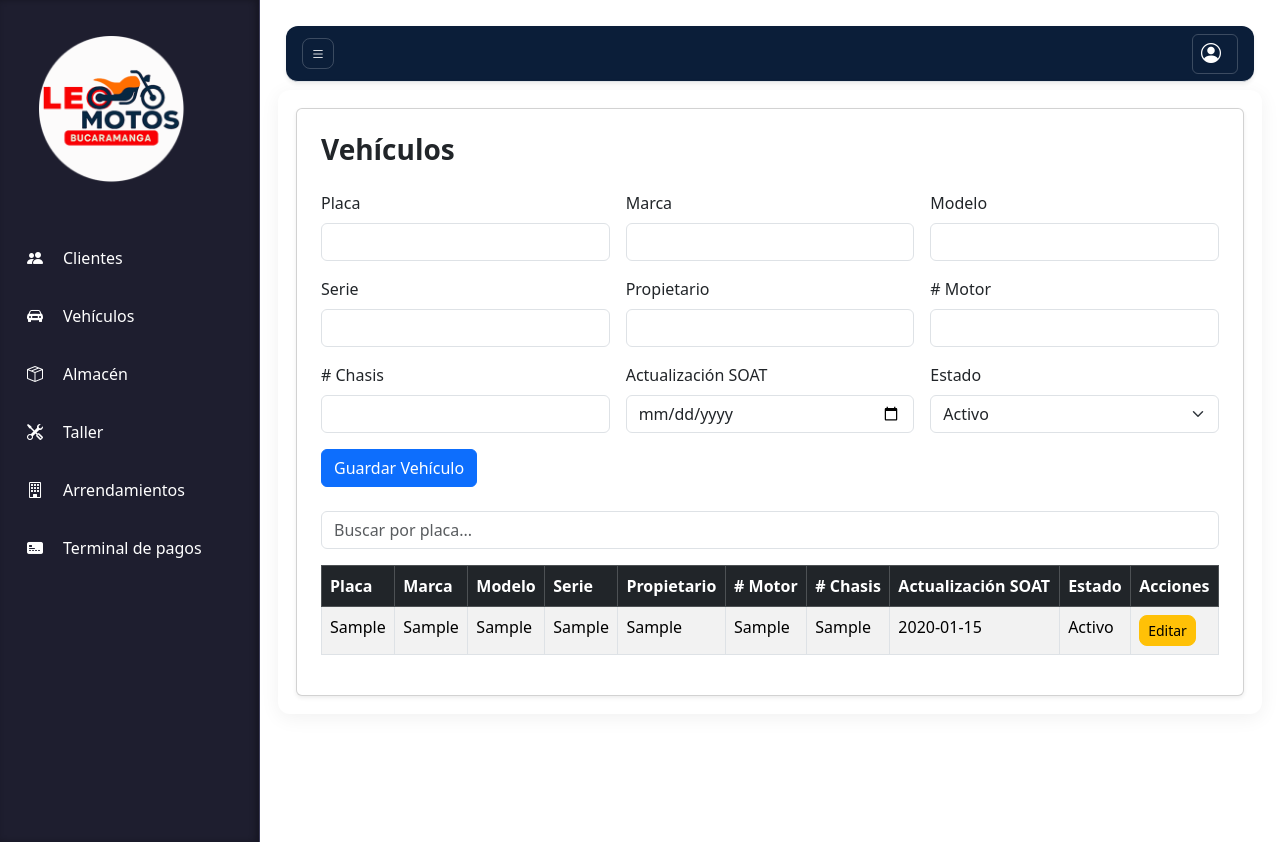
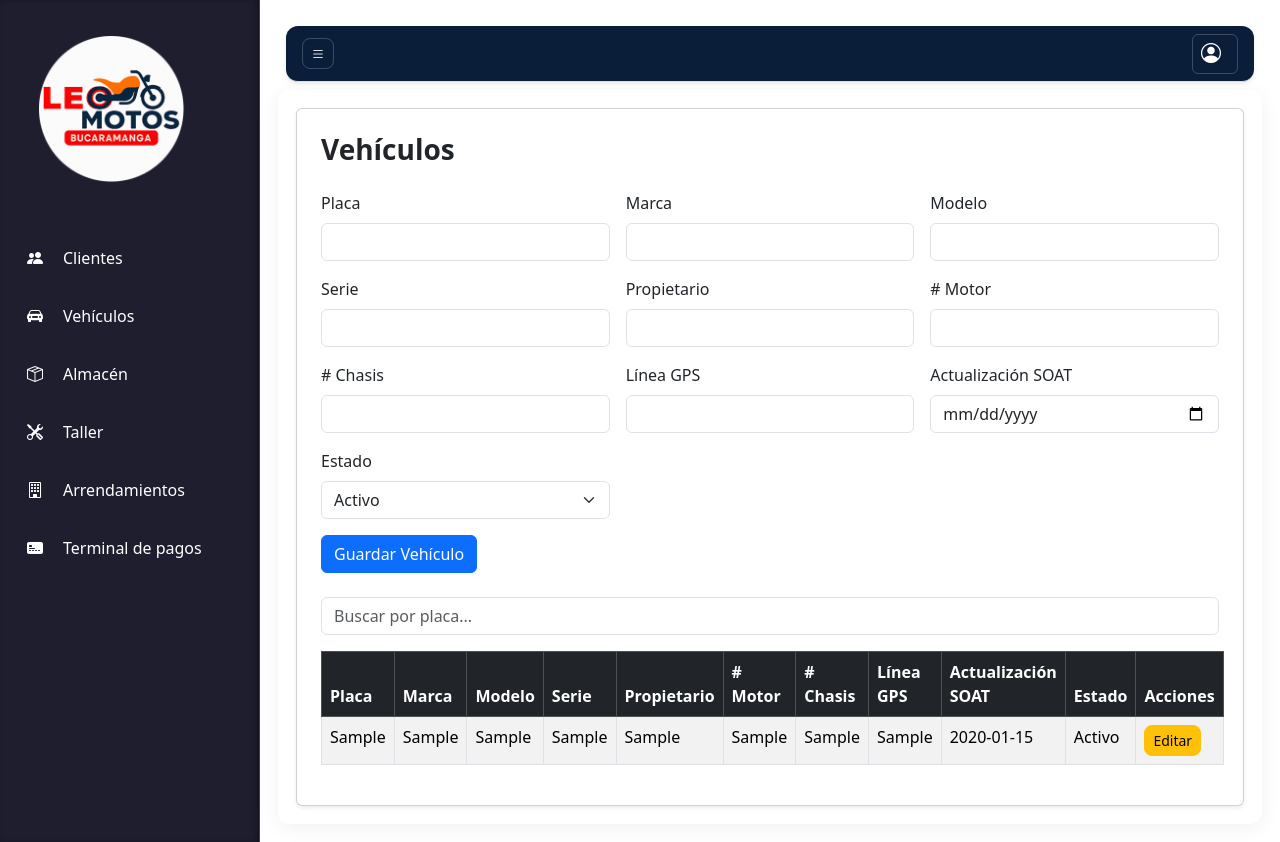
Before and after one commit to Xulian7/metro_project, a Django app: page /vehiculos/ in a window 1280 px wide. Run offline with Django 5.2, Linux system fonts and the light colour scheme; tables that the repository leaves empty hold one stand-in row (values such as "Sample post"); some libraries are stand-ins or nearby versions.

Commit message:
App Vehiculos

```diff
--- a/vehiculos/forms.py
+++ b/vehiculos/forms.py
@@ -6,8 +6,6 @@ class VehiculoForm(forms.ModelForm):
         model = Vehiculo
         fields = '__all__'
         widgets = {
-            'actualizacion_soat': forms.DateInput(attrs={'type': 'date', 'class': 'form-control'}),
-            'estado': forms.Select(attrs={'class': 'form-select'}),
             'placa': forms.TextInput(attrs={'class': 'form-control'}),
             'marca': forms.TextInput(attrs={'class': 'form-control'}),
             'modelo': forms.TextInput(attrs={'class': 'form-control'}),
@@ -15,4 +13,7 @@ class VehiculoForm(forms.ModelForm):
             'propietario': forms.TextInput(attrs={'class': 'form-control'}),
             'numero_motor': forms.TextInput(attrs={'class': 'form-control'}),
             'numero_chasis': forms.TextInput(attrs={'class': 'form-control'}),
+            'linea_gps': forms.TextInput(attrs={'class': 'form-control'}),  # 🛰️ nuevo campo
+            'actualizacion_soat': forms.DateInput(attrs={'type': 'date', 'class': 'form-control'}),
+            'estado': forms.Select(attrs={'class': 'form-select'}),
         }
--- a/vehiculos/models.py
+++ b/vehiculos/models.py
@@ -17,11 +17,11 @@ class Vehiculo(models.Model):
     numero_chasis = models.CharField(max_length=50, blank=True, null=True)
     actualizacion_soat = models.DateField()
     estado = models.CharField(max_length=10, choices=ESTADO_CHOICES, default='Activo')
+    linea_gps = models.CharField(max_length=50, blank=True, null=True)  # 🛰️ nuevo campo
 
     def __str__(self):
         return f"{self.placa} - {self.marca} {self.modelo}"
 
-    # 🔹 Placeholder para la relación futura con contratos
     @property
     def cliente_actual(self):
         return None
--- a/vehiculos/templates/vehiculos/vehiculos_dashboard.html
+++ b/vehiculos/templates/vehiculos/vehiculos_dashboard.html
@@ -3,7 +3,6 @@
 {% block content %}
 
 <div class="card p-4 shadow-sm">
-
   <h3 class="fw-bold mb-4">Vehículos</h3>
 
   <!-- ========================= -->
@@ -40,6 +39,10 @@
       <input type="text" name="numero_chasis" class="form-control">
     </div>
     <div class="col-md-4">
+      <label class="form-label">Línea GPS</label>
+      <input type="text" name="linea_gps" class="form-control">
+    </div>
+    <div class="col-md-4">
       <label class="form-label">Actualización SOAT</label>
       <input type="date" name="actualizacion_soat" class="form-control">
     </div>
@@ -62,6 +65,7 @@
   <div class="mb-3">
     <input type="text" id="busquedaPlaca" class="form-control" placeholder="Buscar por placa...">
   </div>
+
   <!-- ===================================== -->
   <!-- Tabla de Vehículos con Modal Dinámico -->
   <!-- ===================================== -->
@@ -75,6 +79,7 @@
         <th>Propietario</th>
         <th># Motor</th>
         <th># Chasis</th>
+        <th>Línea GPS</th>
         <th>Actualización SOAT</th>
         <th>Estado</th>
         <th>Acciones</th>
@@ -90,10 +95,13 @@
         <td>{{ v.propietario }}</td>
         <td>{{ v.numero_motor }}</td>
         <td>{{ v.numero_chasis }}</td>
+        <td>{{ v.linea_gps }}</td>
         <td>{{ v.actualizacion_soat|date:"Y-m-d" }}</td>
         <td>{{ v.estado }}</td>
         <td>
-                    <button type="button" class="btn btn-sm btn-warning edit-vehiculo-btn"
+          <button
+            type="button"
+            class="btn btn-sm btn-warning edit-vehiculo-btn"
             data-id="{{ v.id }}"
             data-placa="{{ v.placa }}"
             data-marca="{{ v.marca }}"
@@ -102,6 +110,7 @@
             data-propietario="{{ v.propietario }}"
             data-motor="{{ v.numero_motor }}"
             data-chasis="{{ v.numero_chasis }}"
+            data-linea="{{ v.linea_gps }}"
             data-soat="{{ v.actualizacion_soat|date:'Y-m-d' }}"
             data-estado="{{ v.estado }}"
             data-bs-toggle="modal"
@@ -112,7 +121,6 @@
       </tr>
       {% endfor %}
     </tbody>
-    </table>
   </table>
 
   <script>
@@ -129,7 +137,6 @@
       });
   });
   </script>
-
 </div>
 
 <!-- ============================ -->
@@ -146,9 +153,7 @@
         </div>
 
         <div class="modal-body">
-          <!-- ID oculto (clave para actualizar) -->
           <input type="hidden" name="vehiculo_id" id="modal-vehiculo-id">
-
           <div class="row g-3">
             <div class="col-md-4">
               <label class="form-label">Placa</label>
@@ -179,6 +184,10 @@
               <input type="text" name="numero_chasis" id="modal-chasis" class="form-control">
             </div>
             <div class="col-md-4">
+              <label class="form-label">Línea GPS</label>
+              <input type="text" name="linea_gps" id="modal-linea" class="form-control">
+            </div>
+            <div class="col-md-4">
               <label class="form-label">Actualización SOAT</label>
               <input type="date" name="actualizacion_soat" id="modal-soat" class="form-control">
             </div>
@@ -202,7 +211,6 @@
   </div>
 </div>
 
-
 <!-- ================================== -->
 <!-- JS: Rellenar Modal Dinámicamente -->
 <!-- ================================== -->
@@ -217,6 +225,7 @@ document.querySelectorAll('.edit-vehiculo-btn').forEach(btn => {
     document.getElementById('modal-propietario').value = btn.dataset.propietario;
     document.getElementById('modal-motor').value = btn.dataset.motor;
     document.getElementById('modal-chasis').value = btn.dataset.chasis;
+    document.getElementById('modal-linea').value = btn.dataset.linea;
     document.getElementById('modal-soat').value = btn.dataset.soat;
     document.getElementById('modal-estado').value = btn.dataset.estado;
   });
@@ -225,7 +234,6 @@ document.querySelectorAll('.edit-vehiculo-btn').forEach(btn => {
 document.querySelector('#editarVehiculoModal form').addEventListener('submit', async (e) => {
   e.preventDefault();
   const form = e.target;
-
   const formData = new FormData(form);
   const response = await fetch('/vehiculos/update/', {
     method: 'POST',
@@ -234,13 +242,11 @@ document.querySelector('#editarVehiculoModal form').addEventListener('submit', a
   });
 
   if (response.ok) {
-    // Cierra el modal y recarga solo la tabla (puedes hacerlo con fetch o simplemente reload)
     location.reload();
   } else {
     alert('Error al actualizar el vehículo.');
   }
 });
-
 </script>
 
 {% endblock %}
--- a/vehiculos/views.py
+++ b/vehiculos/views.py
@@ -50,6 +50,7 @@ def vehiculo_update(request):
         vehiculo.propietario = request.POST.get('propietario')
         vehiculo.numero_motor = request.POST.get('numero_motor')
         vehiculo.numero_chasis = request.POST.get('numero_chasis')
+        vehiculo.linea_gps = request.POST.get('linea_gps')  # 🛰️ nuevo campo
         vehiculo.actualizacion_soat = request.POST.get('actualizacion_soat')
         vehiculo.estado = request.POST.get('estado')
         vehiculo.save()
@@ -66,6 +67,7 @@ def vehiculo_update(request):
                 'propietario': vehiculo.propietario,
                 'numero_motor': vehiculo.numero_motor,
                 'numero_chasis': vehiculo.numero_chasis,
+                'linea_gps': vehiculo.linea_gps,  # 🛰️ devuelto al frontend
                 'actualizacion_soat': vehiculo.actualizacion_soat,
                 'estado': vehiculo.estado,
             }
```
Also changed, not shown: vehiculos/migrations/0002_vehiculo_linea_gps.py (added). Lines whose indentation alone changed are shown as unchanged.
